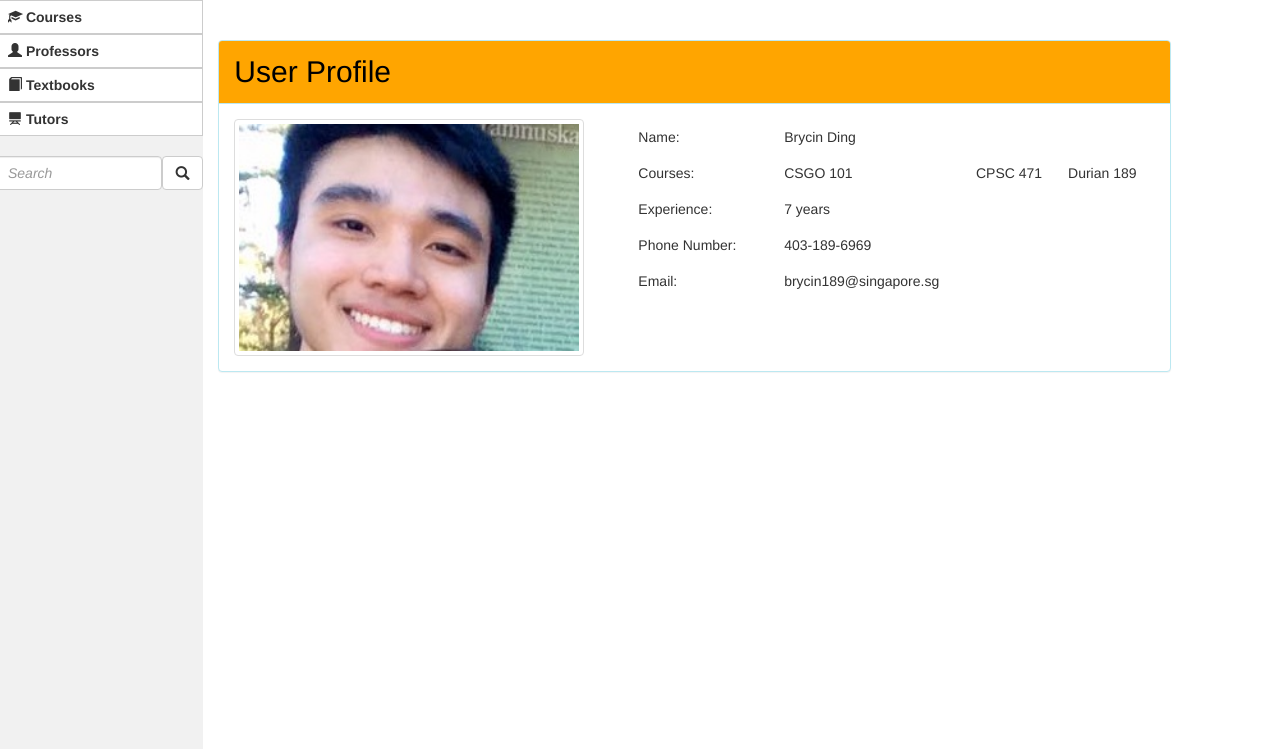
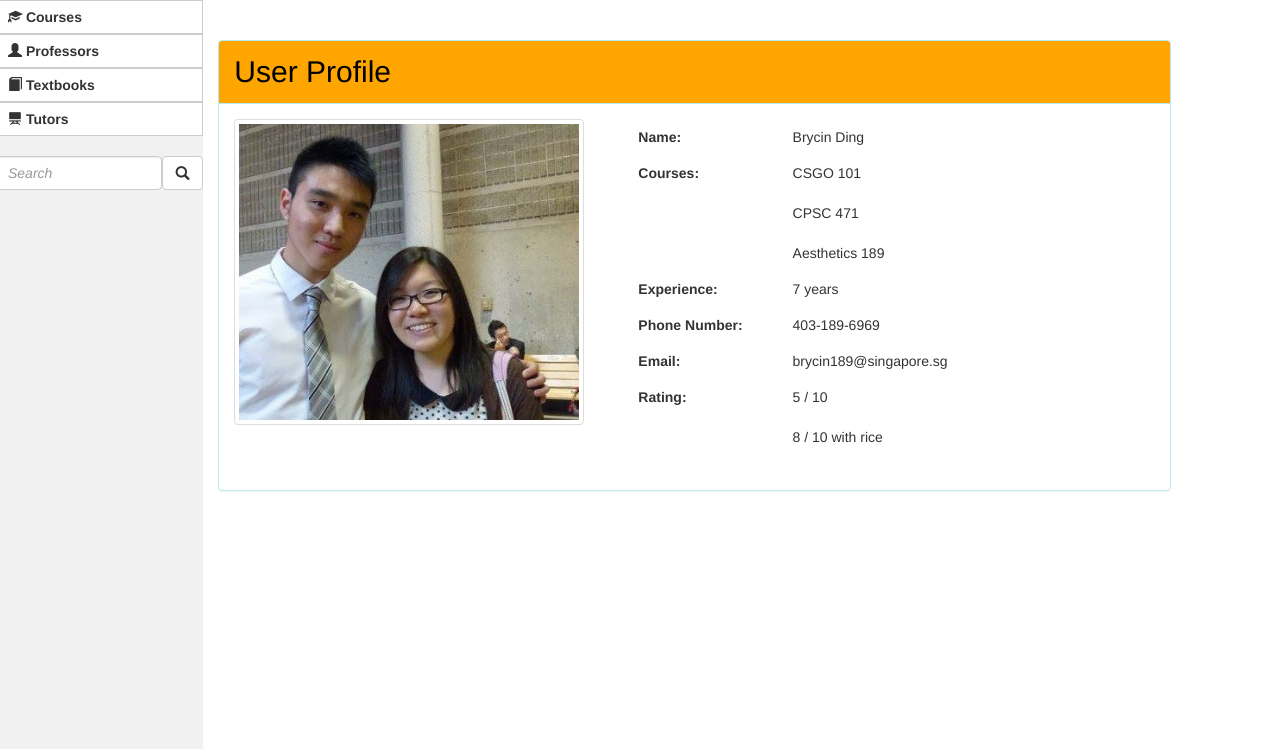
Before and after one commit to bryson189/Course-Navigator-Database, a PHP site: page /tutors.html in a window 1280 px wide. Shown: the part 122-871 px from the top of the page. Run offline with PHP 8.4, Linux system fonts and the light colour scheme.

Commit message:
Fixed table format and made it look cleaner

```diff
--- a/assets/stylesheets/main.css
+++ b/assets/stylesheets/main.css
@@ -132,3 +132,7 @@
 	.table-user-information > tbody > tr > td {
 		border-top: 0;
 	}
+
+	.data-head{
+		font-weight: bold;
+	}
--- a/tutors.html
+++ b/tutors.html
@@ -61,30 +61,32 @@
 								<img src = "assets/images/bryson.jpg" class = "img-thumbnail" width="350" height="350">
 							</div>
 
-							<div class = "col-md-7">
+							<div class = "col-md-5">
 								<table class = "table table-user-information">
 									<tbody>
 										<tr>
-											<td> Name: <td>
+											<td class = "data-head"> Name: <td>
 											<td> Brycin Ding </td>
 										</tr>
 										<tr>
-											<td> Courses: <td>
-											<td> CSGO 101 </td>
-											<td> CPSC 471 </td>
-											<td> Durian 189 </td>
+											<td class = "data-head"> Courses: <td>
+											<td> CSGO 101 <br><br> CPSC 471 <br><br> Aesthetics 189 </td>
 										</tr>
 										<tr>
-											<td> Experience: <td>
+											<td class = "data-head"> Experience: <td>
 											<td> 7 years </td>
 										</tr>
 										<tr>
-											<td> Phone Number: <td>
+											<td class = "data-head"> Phone Number: <td>
 											<td>  403-189-6969 </td>
 										</tr>
 										<tr>
-											<td> Email: <td>
+											<td class = "data-head"> Email: <td>
 											<td> brycin189@singapore.sg </td>
+										</tr>
+										<tr>
+											<td class = "data-head"> Rating: <td>
+											<td> 5 / 10  <br> <br> 8 / 10 with rice<td>
 										</tr>
 									</tbody>
 								</table>
```
Also changed, not shown: assets/images/bryson.jpg.
